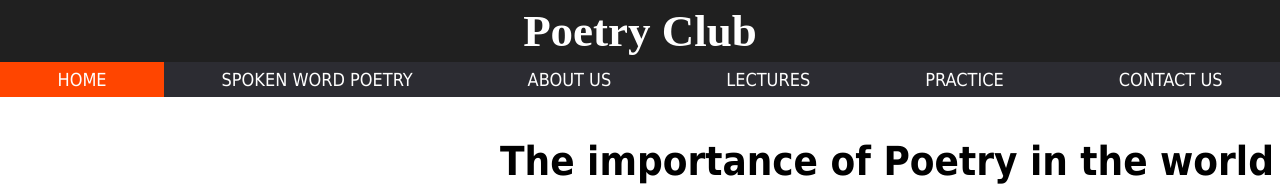
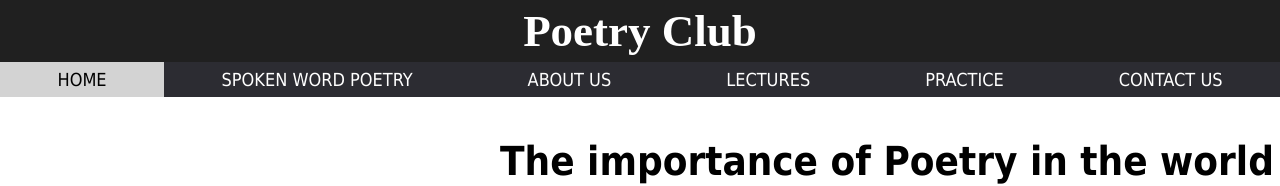
Before and after one commit to abu-muwah/Poetry-Club, a plain HTML site: page index.html in a window 1280 px wide. Shown: the top 186 px of the page. Drawn offline with Linux system fonts and the light colour scheme.

Commit message:
Change navbar active color

```diff
--- a/style.css
+++ b/style.css
@@ -125,5 +125,9 @@ hr {
 }
 
 li.active {
-    background-color:orangered;
+    background-color:lightgray;
 }
+
+li.active a {
+    color: black;
+}
```
